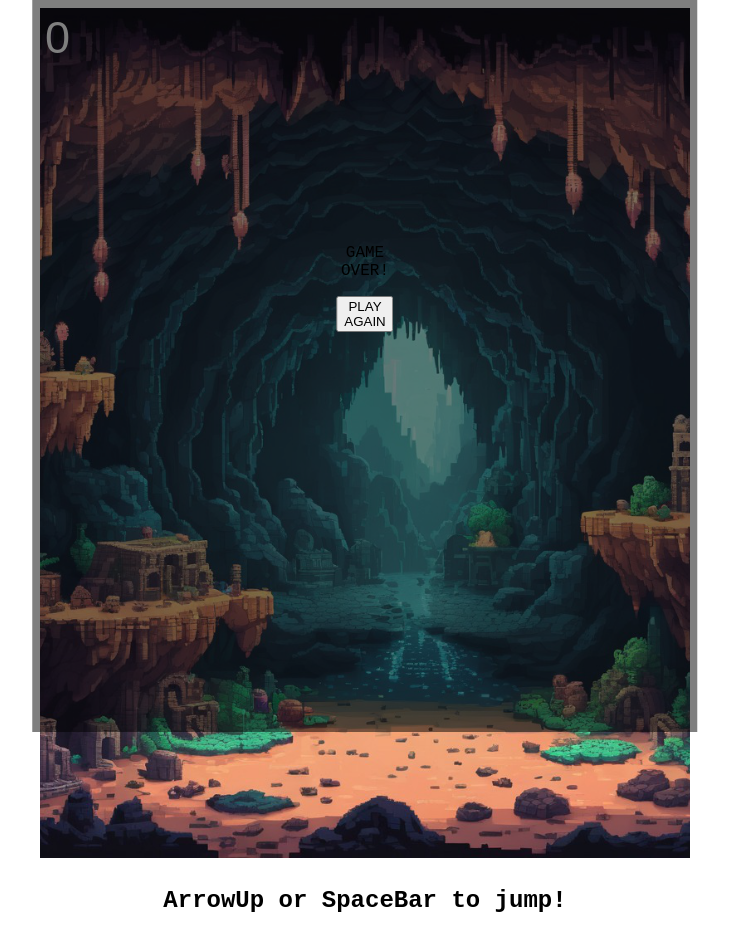
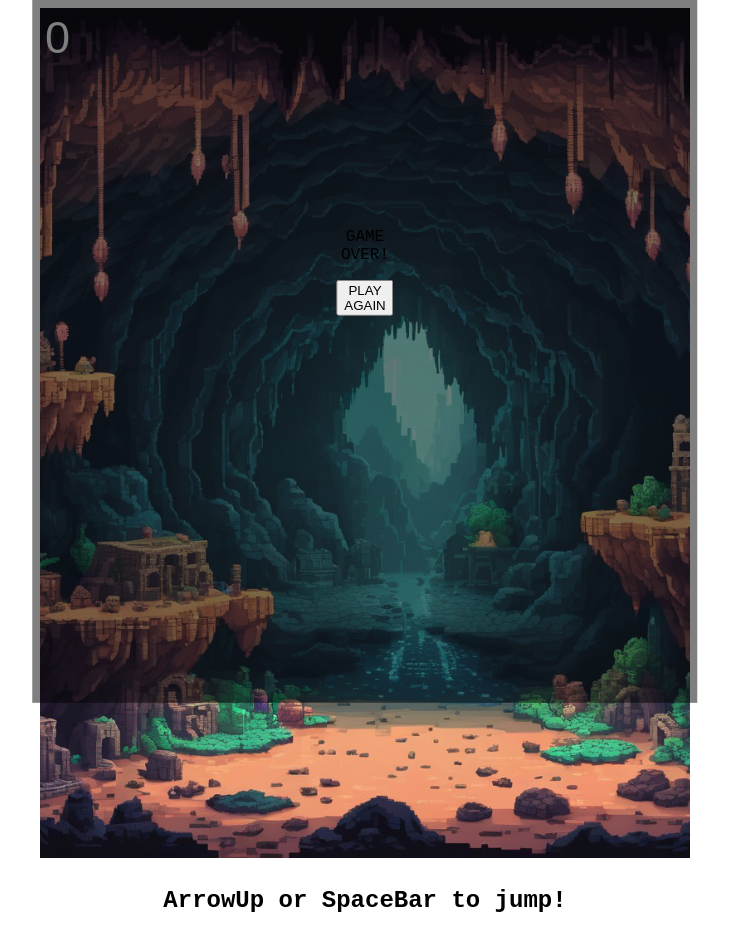
Before and after one commit to emersonleist/flappybat, a plain HTML site: page index.html in a window 1280 px wide. Shown: the whole page, without its empty margins (275-1004 px from the left). Drawn offline with Linux system fonts and the light colour scheme.

```diff
--- a/flappybat.css
+++ b/flappybat.css
@@ -14,9 +14,9 @@ body {
 div.gameover {
   display: none;
   position: absolute;
-  top: 35%;
+  top: 33%;
   left: 50%;
   transform: translate(-50%, -50%);
   background-color: rgba(0, 0, 0, 0.5);
-  padding: 25rem 19rem;
+  padding: 24.2rem 19rem;
 }
```
